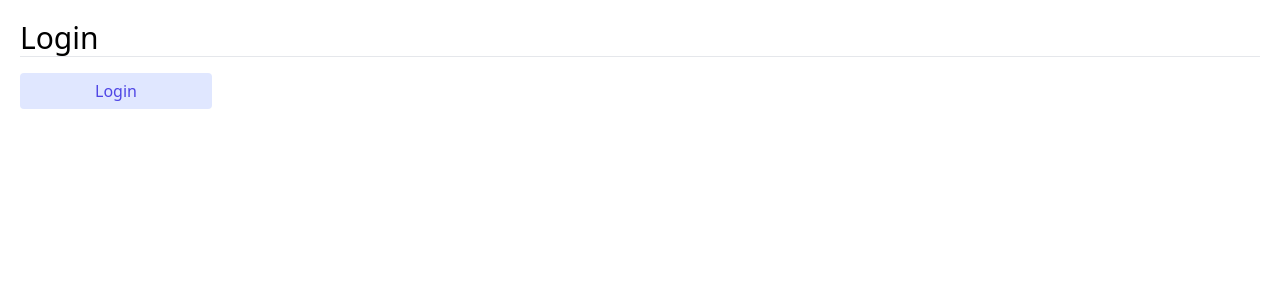
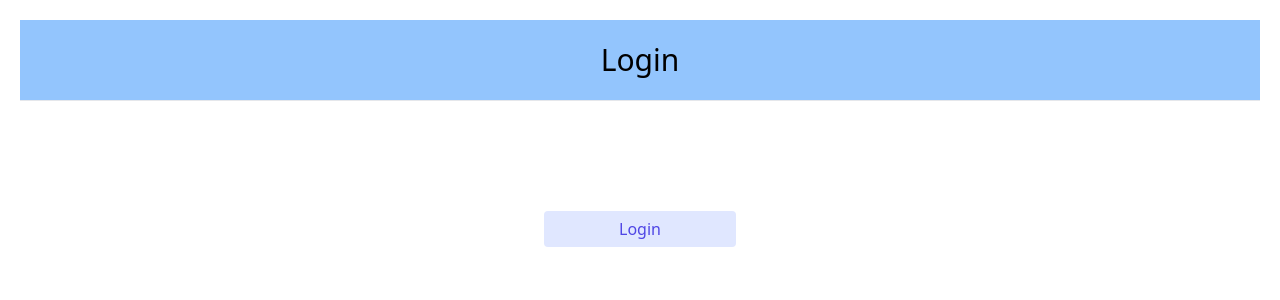
Before and after one commit to gioMarquez/heroes_app, a React (Vite) app: page /login in a window 1280 px wide. Shown: the top 300 px of the page. Built offline with nearby package versions, Linux system fonts and the light colour scheme.

Commit message:
Style(buttonLogin)

```diff
--- a/src/auth/pages/LoginPage.tsx
+++ b/src/auth/pages/LoginPage.tsx
@@ -10,15 +10,18 @@ const LoginPage = () => {
 	};
 
 	return (
-		<div className=" m-5 bg-white">
+		<div className="m-5 bg-white">
+			<div className="flex items-center justify-center h-20 bg-blue-300">
 				<h1 className="text-3xl font-thin">Login</h1>
+			</div>
 			<hr />
 
-			<div className="mb-4"></div>
-
+			<div className="flex items-center justify-center h-64">
+				{" "}
+				{/* Ajusta la altura según tus necesidades */}
 				<button
-				onClick={() => onLogin()}
-				className="btn relative inline-flex items-center justify-start overflow-hidden font-medium transition-all bg-indigo-100 rounded hover:bg-white group py-1.5 px-2.5 w-48 "
+					onClick={onLogin}
+					className="btn relative inline-flex items-center justify-start overflow-hidden font-medium transition-all bg-indigo-100 rounded hover:bg-white group py-1.5 px-2.5 w-48"
 				>
 					<span className="w-56 h-48 rounded bg-indigo-600 absolute bottom-0 left-0 translate-x-full ease-out duration-500 transition-all translate-y-full mb-9 ml-9 group-hover:ml-0 group-hover:mb-32 group-hover:translate-x-0"></span>
 					<span className="relative w-full text-center text-indigo-600 transition-colors duration-300 ease-in-out group-hover:text-white">
@@ -26,6 +29,7 @@ const LoginPage = () => {
 					</span>
 				</button>
 			</div>
+		</div>
 	);
 };
 
```
Lines whose indentation alone changed are shown as unchanged.
